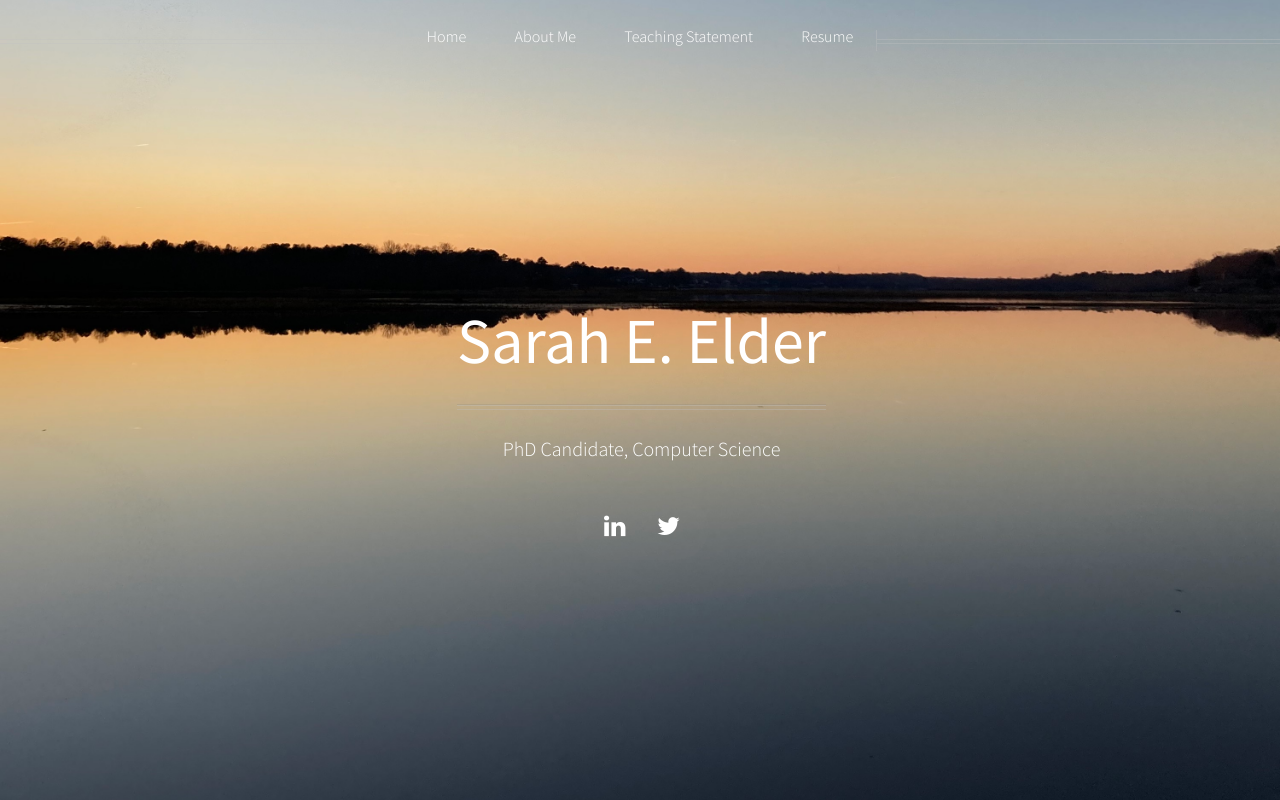
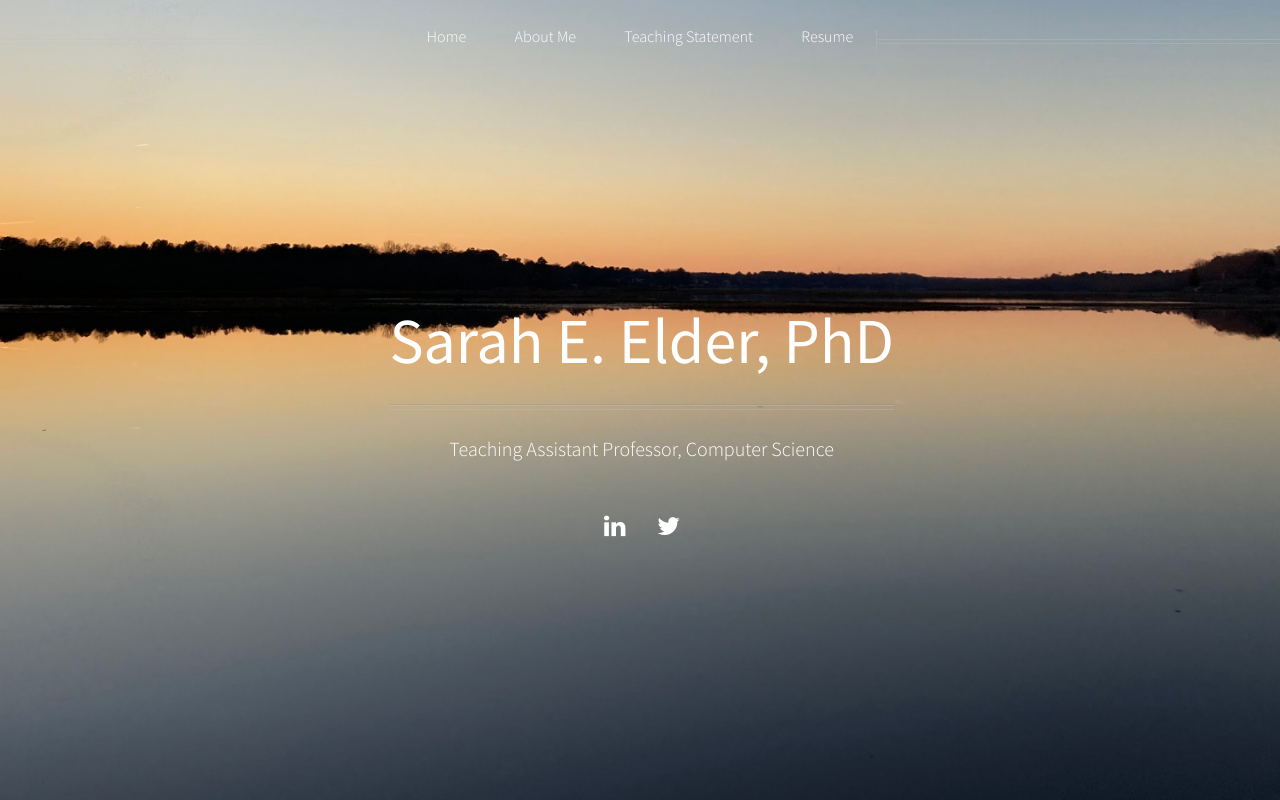
Before and after one commit to seelder/seelder.github.io, a plain HTML site: page index.html in a window 1280 px wide. Shown: the top 800 px of the page. Drawn offline with Linux system fonts and the light colour scheme.

Commit message:
Updated Homepage

```diff
--- a/index.html
+++ b/index.html
@@ -22,9 +22,9 @@
 					<!-- Inner -->
 						<div class="inner">
 							<header>
-								<h1><a href="index.html" id="logo">Sarah E. Elder</a></h1>
+								<h1><a href="index.html" id="logo">Sarah E. Elder, PhD</a></h1>
 								<hr />
-								<p> PhD Candidate, Computer Science </p>
+								<p> Teaching Assistant Professor, Computer Science </p>
 							</header>
 							<footer>
 										<ul class="icons">
```
